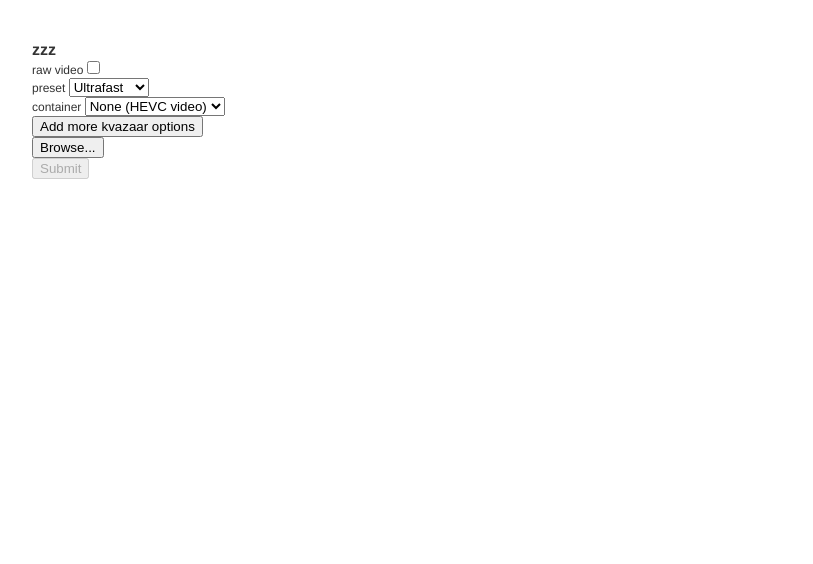
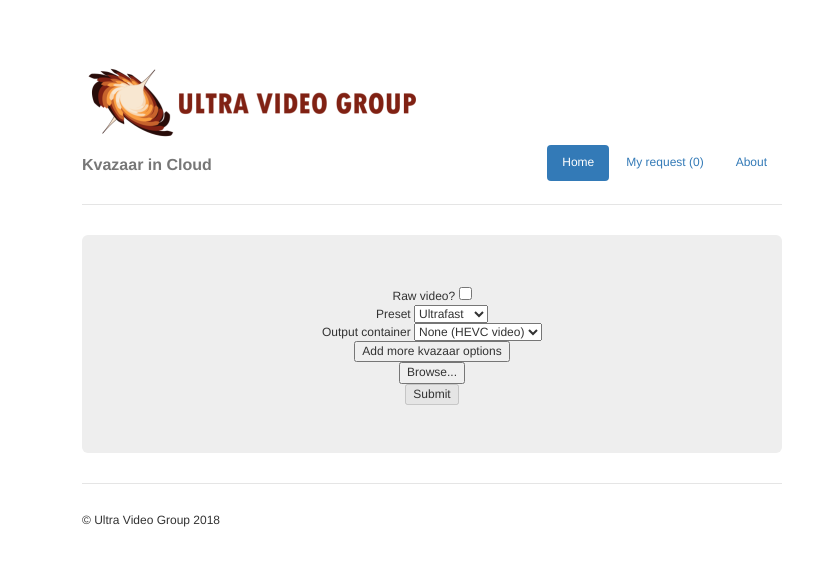
Before and after one commit to ultravideo/cloud-encoder, a website: page public/index.html in a window 1280 px wide. Shown: the whole page, without its empty margins (208-1021 px from the left). Drawn offline with nearby package versions, Linux system fonts and the light colour scheme; files whose address does not match are found by name.

Commit message:
Start using bootstrap for UI

```diff
--- a/public/frontend.js
+++ b/public/frontend.js
@@ -98,6 +98,7 @@ if(!r.support) {
     $('.resumable-error').show();
 } else {
     r.assignBrowse($('#browseButton'));
+}
 
 $('#submitButton').click(function(){
     if (numFiles == 0) {
@@ -124,7 +125,35 @@ if(!r.support) {
     connection.send(JSON.stringify(options));
 });
 
-    // Handle file add event
+function deActivate(name) {
+    $("#div" + name).hide();
+    $("#li" + name).removeClass("active");
+}
+
+function activateView(name) {
+    $("#div" + name).show();
+    $("#li" + name).addClass("active");
+}
+
+$("#linkUpload").click(function() {
+    deActivate("About");
+    deActivate("Requests");
+    activateView("Upload")
+});
+
+$("#linkRequests").click(function() {
+    deActivate("About");
+    deActivate("Upload");
+    activateView("Requests")
+});
+
+$("#linkAbout").click(function() {
+    deActivate("Requests");
+    deActivate("Upload");
+    activateView("About")
+});
+
+// ------------------------------- Resumablejs stuff -------------------------------
 r.on('fileAdded', function(file){
     // remove previously selected files
     $('.resumable-list').empty();
@@ -211,7 +240,8 @@ if(!r.support) {
     $('.resumable-progress .progress-pause-link').show();
 });
 
-    // WebSocket stuff
+
+// ------------------------------- WebSocket stuff -------------------------------
 connection.onopen = function() {
     console.log("connection established");
 
@@ -267,4 +297,3 @@ if(!r.support) {
 connection.onerror = function(error) {
     console.log(error);
 };
-}
--- a/public/index.html
+++ b/public/index.html
@@ -1,13 +1,20 @@
 <!DOCTYPE html>
-<html>
+<html lang="en">
 	<head>
-    <title>kvazaar for cloud</title>
-    <meta charset="utf-8" />
+		<meta charset="utf-8">
+		<meta http-equiv="X-UA-Compatible" content="IE=edge">
+		<meta name="viewport" content="width=device-width, initial-scale=1.0">
+		<meta name="description" content="">
+		<meta name="author" content="">
+		<link rel="shortcut icon" href="../../docs-assets/ico/favicon.png">
+
+		<title>Kvazaar in Cloud</title>
+
+		<!-- Bootstrap core CSS -->
+		<link rel="stylesheet" href="https://maxcdn.bootstrapcdn.com/bootstrap/3.3.7/css/bootstrap.min.css" crossorigin="anonymous">
 		<link rel="stylesheet" type="text/css" href="style.css" />
-  </head>
-  <body>
-    <div id="frame">
-      <h3>zzz</h3>
+		<link href="jumbotron-narrow.css" rel="stylesheet">
+
 		<script src="https://ajax.googleapis.com/ajax/libs/jquery/1.7.1/jquery.min.js"></script>
 		<script src="resumable.js"></script>
 		<script>
@@ -19,27 +26,46 @@
 					x.style.display = "none";
 			}
 		</script>
-
-      <div class="resumable-error">
-        Your browser, unfortunately, is not supported by Resumable.js. The library requires support for <a href="http://www.w3.org/TR/FileAPI/">the HTML5 File API</a> along with <a href="http://www.w3.org/TR/FileAPI/#normalization-of-params">file slicing</a>.
+	</head>
+	<body>
+	<div class="container">
+		<h4><img src="ultravideo-logo.png"></img></h4>
+		<div class="header">
+			<ul class="nav nav-pills pull-right">
+			<li id="liUpload" class="active">
+				<a href="#" id="linkUpload">Home</a>
+			</li>
+			<li id="liRequests">
+				<a href="#" id="linkRequests">My request (0)</a>
+			</li>
+			<li id="liAbout">
+				<a href="#" id="linkAbout">About</a>
+			</li>
+		</ul>
+		<h3 class="text-muted">Kvazaar in Cloud</h3>
 		</div>
 
+		<div class="jumbotron">
+			<div id="divUpload">
 				<div id="formData">
-	  <span>raw video <input type="checkbox" id="rawVideoCheck" name="raw_video" onclick="displayResolution()" class="options"/>
+					<span>
+						Raw video? <input type="checkbox" id="rawVideoCheck" name="raw_video" onclick="displayResolution()" class="options"/>
 					</span><br>
 					<div id="resDiv" style="display:none">
-		  resolution<input type="text" name="resolution" id="resValue" class="options" placeholder="1920x1080"/>
+						Resolution <input type="text" name="resolution" id="resValue" class="options" placeholder="1920x1080"/>
 						<div id="resMissing" style="display:none">
 							<font color='red'><b>Resolution must be given for raw video</b></font>
 						</div>
 					</div>
-	  <span>preset</span> <select name="preset" class="kvz_options">
+					<span>Preset</span>
+						<select name="preset" class="kvz_options">
 							<option value="ultrafast">Ultrafast</option>
 							<option value="superfast">Superfast</option>
 							<option value="medium">Medium</option>
 							<option value="placebo">Placebo</option>
 						</select><br>
-	  <span>container</span> <select name="container" class="kvz_options">
+					<span>Output container</span>
+						<select name="container" class="kvz_options">
 							<option value="none">None (HEVC video)</option>
 							<option value="mp4">mp4</option>
 						</select><br>
@@ -70,7 +96,23 @@
 				</div>
 				<ul class="resumable-list"></ul>
 				<div id="files"></div>
+			</div> <!-- end of divUpload -->
+			<div id="divRequests"><p>Show user's requests here</p></div>
+			<div id="divAbout">
+			<h1>Who we are</h1>
+				<p class="lead">Ultra Video Group is a research group in the
+					<a target="_blank" href="http://www.tut.fi/en/research/research-fields/pervasive-computing/index.htm">
+							Laboratory of Pervasive Computing
+					</a> at <a href="http://www.tut.fi" target="_blank">Tampere University of Technology</a>, Finland.
+				We have over 15-year experience in conducting pioneering research on video/image processing systems.
+				All our research is being carried out in a tight collaboration with industry.</p>
+				<br/>
+			</div>
+	</div>
+	<div class="footer">
+		<p>&copy; Ultra Video Group 2018</p>
 	</div>
 	<script src="frontend.js"></script>
+	</div>
 	</body>
 </html>
--- /dev/null
+++ b/public/jumbotron-narrow.css
@@ -0,0 +1,79 @@
+/* Space out content a bit */
+body {
+  padding-top: 20px;
+  padding-bottom: 20px;
+}
+
+/* Everything but the jumbotron gets side spacing for mobile first views */
+.header,
+.marketing,
+.footer {
+  padding-left: 15px;
+  padding-right: 15px;
+}
+
+/* Custom page header */
+.header {
+  border-bottom: 1px solid #e5e5e5;
+}
+/* Make the masthead heading the same height as the navigation */
+.header h3 {
+  margin-top: 0;
+  margin-bottom: 0;
+  line-height: 40px;
+  padding-bottom: 19px;
+}
+
+/* Custom page footer */
+.footer {
+  padding-top: 19px;
+  color: #777;
+  border-top: 1px solid #e5e5e5;
+}
+
+/* Customize container */
+@media (min-width: 768px) {
+  .container {
+    max-width: 730px;
+  }
+}
+.container-narrow > hr {
+  margin: 30px 0;
+}
+
+/* Main marketing message and sign up button */
+.jumbotron {
+  text-align: center;
+  border-bottom: 1px solid #e5e5e5;
+}
+.jumbotron .btn {
+  font-size: 21px;
+  padding: 14px 24px;
+}
+
+/* Supporting marketing content */
+.marketing {
+  margin: 40px 0;
+}
+.marketing p + h4 {
+  margin-top: 28px;
+}
+
+/* Responsive: Portrait tablets and up */
+@media screen and (min-width: 768px) {
+  /* Remove the padding we set earlier */
+  .header,
+  .marketing,
+  .footer {
+    padding-left: 0;
+    padding-right: 0;
+  }
+  /* Space out the masthead */
+  .header {
+    margin-bottom: 30px;
+  }
+  /* Remove the bottom border on the jumbotron for visual effect */
+  .jumbotron {
+    border-bottom: 0;
+  }
+}
--- a/public/style.css
+++ b/public/style.css
@@ -76,3 +76,7 @@ body {text-align:left; margin:40px;}
 	margin: 0;
 	background-color: red !important;
 }
+
+#divRequests, #divAbout {
+	display: none;
+}
```
Also changed, not shown: public/ultravideo-logo.png (added). Lines whose indentation alone changed are shown as unchanged.
